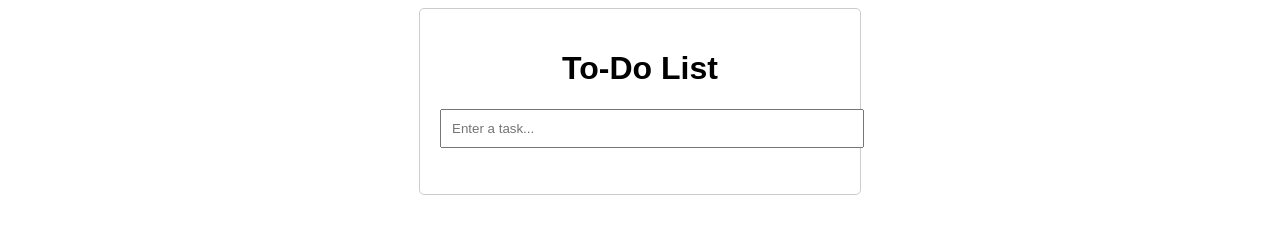
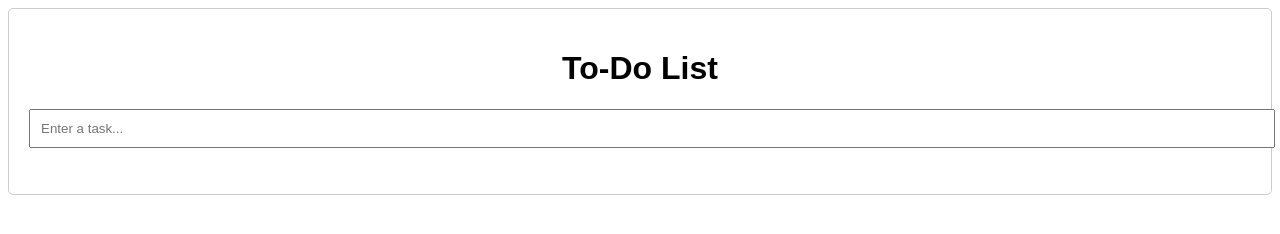
Before and after one commit to Isha1224/isha1224.github.io, a plain HTML site: page index.html in a window 1280 px wide. Drawn offline with Linux system fonts and the light colour scheme.

Commit message:
Updated container dimensions
Changed width to min-width

```diff
--- a/index.html
+++ b/index.html
@@ -8,7 +8,7 @@
         }
 
         .container {
-            width: 400px;
+            min-width: 400px;
             margin: 0 auto;
             padding: 20px;
             border: 1px solid #ccc;
```
